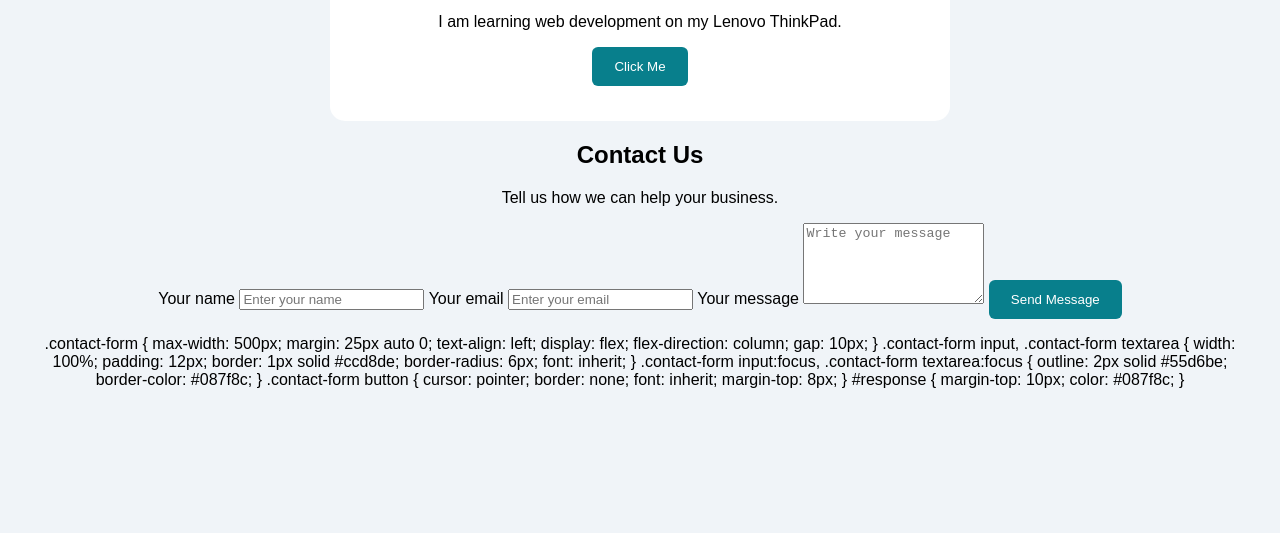
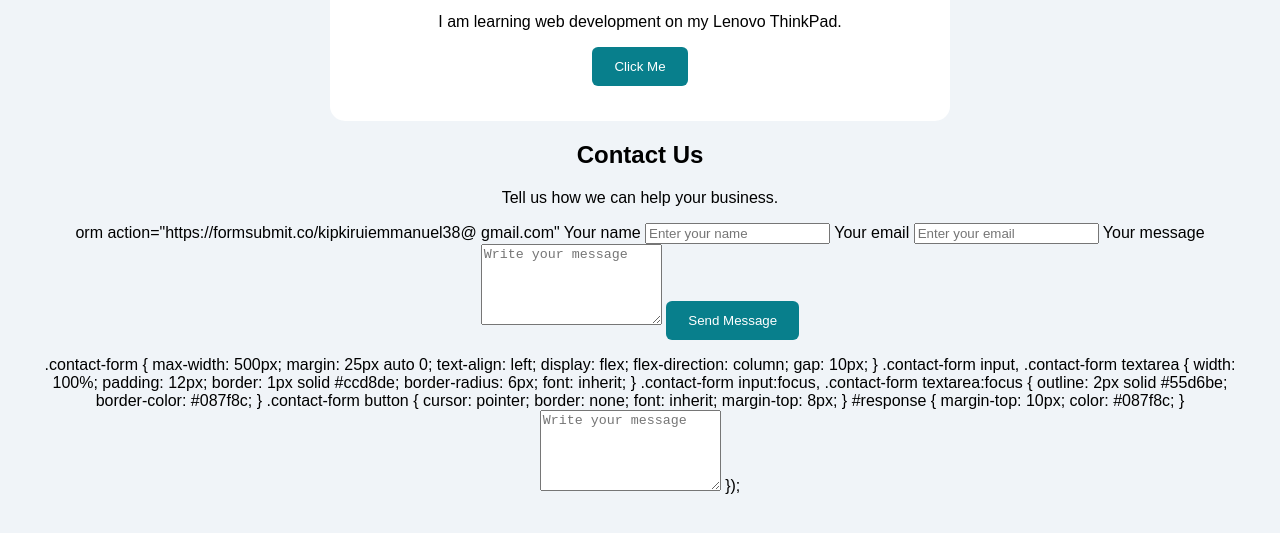
Before and after one commit to manu6880/my-first-website, a plain HTML site: page index.html in a window 1280 px wide. Shown: the part 205-738 px from the top of the page. Drawn offline with Linux system fonts and the light colour scheme.

Commit message:
Add files via upload

```diff
--- a/index.html
+++ b/index.html
@@ -46,13 +46,14 @@
     </div>
 </body>
 </html>
-<section class="section contact" id="contact">
+<section <form action="https://formsubmit.co/kipkiruiemmanuel38@ gmail.com"
+      method="POST" class="contact-form">
 </section><section class="section contact" id="contact">
     <h2>Contact Us</h2>
 
     <p>Tell us how we can help your business.</p>
 
-    <form id="contactForm" class="contact-form">
+    <form >orm action="https://formsubmit.co/kipkiruiemmanuel38@ gmail.com"
         <label for="name">Your name</label>
         <input type="text" id="name"
                placeholder="Enter your name" required>
@@ -122,3 +123,8 @@
         form.reset();
     });
 </script>
+
+<textarea id="message" name="message" rows="5"
+          placeholder="Write your message" required></textarea>
+    });
+</script>
```
